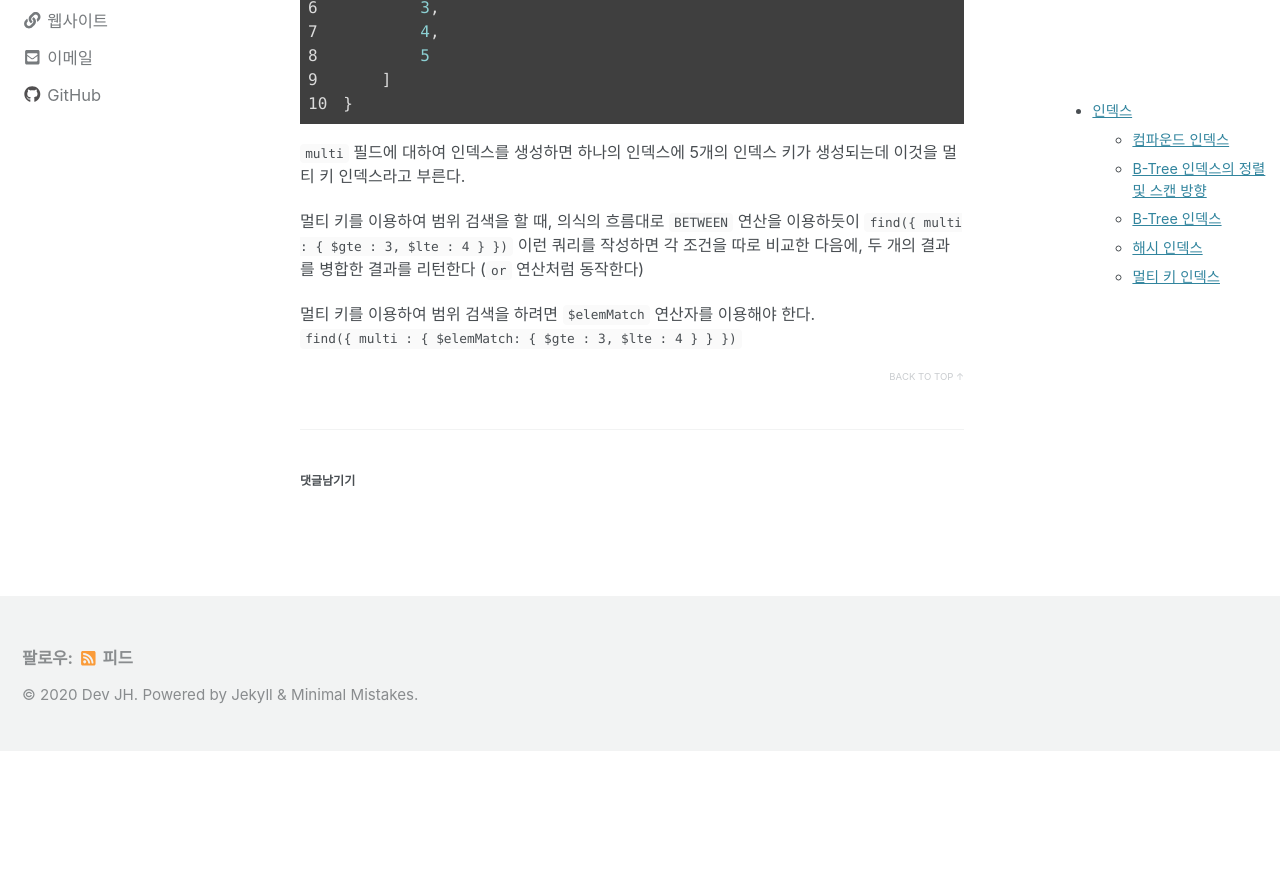
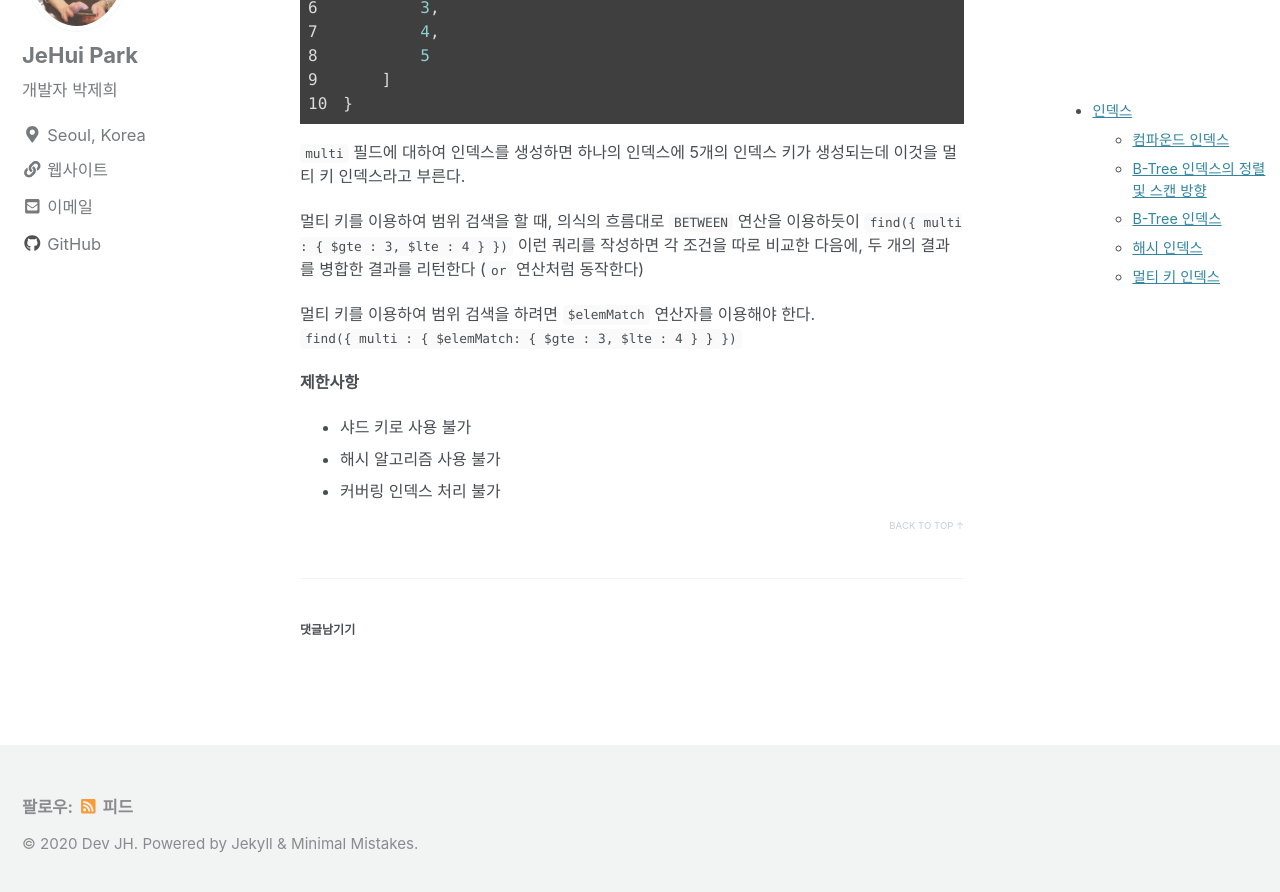
Before and after one commit to JeHuiPark/JeHuiPark.github.io, a Jekyll site: the page built from _posts/2020-08-16-mongo-study.md, in a window 1280 px wide and 900 px high, scrolled down 2678 px. Shown: the top 892 px of the window. Built offline with Jekyll 4.4.1, drawn with Linux system fonts in a browser that asks for light colours; nearby versions of some CDN libraries; comment, search, counter and statistics services are not loaded; before the commit the page ends 3429 px from its top, so only the background shows below that.

Commit message:
Update 2020-08-16-mongo-study.md

```diff
--- a/_posts/2020-08-16-mongo-study.md
+++ b/_posts/2020-08-16-mongo-study.md
@@ -100,3 +100,8 @@
 
 멀티 키를 이용하여 범위 검색을 하려면 `$elemMatch` 연산자를 이용해야 한다.
 `find({ multi : { $elemMatch: { $gte : 3, $lte : 4 } } })`
+
+**제한사항**
+- 샤드 키로 사용 불가
+- 해시 알고리즘 사용 불가
+- 커버링 인덱스 처리 불가
```
